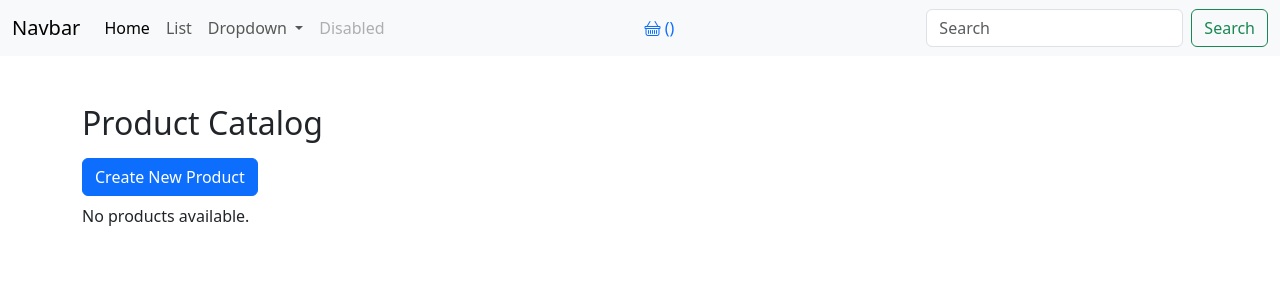
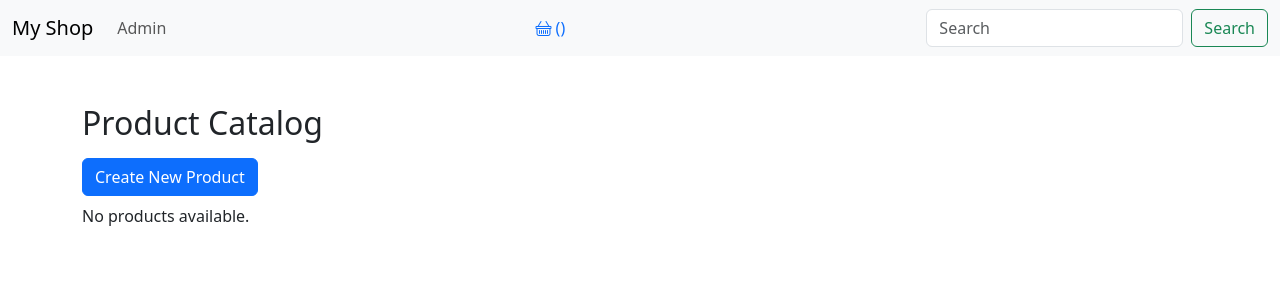
Before and after one commit to vladtymo/Django-SPD311, a Django app: template products/templates/catalog.html in a window 1280 px wide. Shown: the top 300 px of the page. Run offline with Django 3.2, Linux system fonts and the light colour scheme; the template is opened without the code that fills it, so the values that code supplies are empty; some libraries are stand-ins or nearby versions.

Commit message:
Refactor

```diff
--- a/products/templates/_layout.html
+++ b/products/templates/_layout.html
@@ -16,7 +16,7 @@
 <body>
     <nav class="navbar navbar-expand-lg bg-body-tertiary">
         <div class="container-fluid">
-            <a class="navbar-brand" href="#">Navbar</a>
+            <a class="navbar-brand" href="/">My Shop</a>
             <button class="navbar-toggler" type="button" data-bs-toggle="collapse"
                 data-bs-target="#navbarSupportedContent" aria-controls="navbarSupportedContent" aria-expanded="false"
                 aria-label="Toggle navigation">
@@ -25,33 +25,13 @@
             <div class="collapse navbar-collapse justify-content-between" id="navbarSupportedContent">
                 <ul class="navbar-nav mb-2 mb-lg-0">
                     <li class="nav-item">
-                        <a class="nav-link active" aria-current="page" href="/">Home</a>
-                    </li>
-                    <li class="nav-item">
-                        <a class="nav-link" href="/list">List</a>
+                        <a class="nav-link" href="/list">Admin</a>
                     </li>
                     <!-- <li class="nav-item">
                         <a class="nav-link" href="/cart">
                             <i class="bi bi-basket"></i>
                         </a>
                     </li> -->
-                    <li class="nav-item dropdown">
-                        <a class="nav-link dropdown-toggle" href="#" role="button" data-bs-toggle="dropdown"
-                            aria-expanded="false">
-                            Dropdown
-                        </a>
-                        <ul class="dropdown-menu">
-                            <li><a class="dropdown-item" href="#">Action</a></li>
-                            <li><a class="dropdown-item" href="#">Another action</a></li>
-                            <li>
-                                <hr class="dropdown-divider">
-                            </li>
-                            <li><a class="dropdown-item" href="#">Something else here</a></li>
-                        </ul>
-                    </li>
-                    <li class="nav-item">
-                        <a class="nav-link disabled" aria-disabled="true">Disabled</a>
-                    </li>
                 </ul>
                 <div>
                     <a class="nav-link text-primary" href="/cart">
--- a/products/templates/catalog.html
+++ b/products/templates/catalog.html
@@ -31,13 +31,19 @@
                     alt="{{i.name}}">
                 {% endif %}
             </td>
-            <td>{{i.name}}</td>
+            <td>
+                <a href="/details/{{i.id}}" class="btn">
+                    {{i.name}}
+                </a>
+            </td>
             <td>{{i.price}}$</td>
             <td>{{i.stock}}</td>
             <td>
-                <a href="/delete/{{i.id}}" class="btn btn-danger">Delete</a>
+                <a href="/details/{{i.id}}" class="btn btn-dark">View</a>
                 <a href="/edit/{{i.id}}" class="btn btn-warning">Edit</a>
-                <a href="/cart/add/{{i.id}}" class="btn btn-dark">Add to Cart</a>
+                <a href="/delete/{{i.id}}" class="btn btn-danger">
+                    <i class="bi bi-trash-fill"></i>
+                </a>
             </td>
         </tr>
         {% endfor %}
--- a/products/templates/index.html
+++ b/products/templates/index.html
@@ -15,6 +15,8 @@
             <div class="card-body">
                 <h5 class="card-title">{{i.name}}</h5>
                 <p class="card-text">{{i.price}}$ - Stock: {{i.stock}}</p>
+            </div>
+            <div class="card-footer text-center">
                 <a href="/cart/add/{{i.id}}" class="btn btn-primary">Add to Cart</a>
             </div>
         </div>
```
